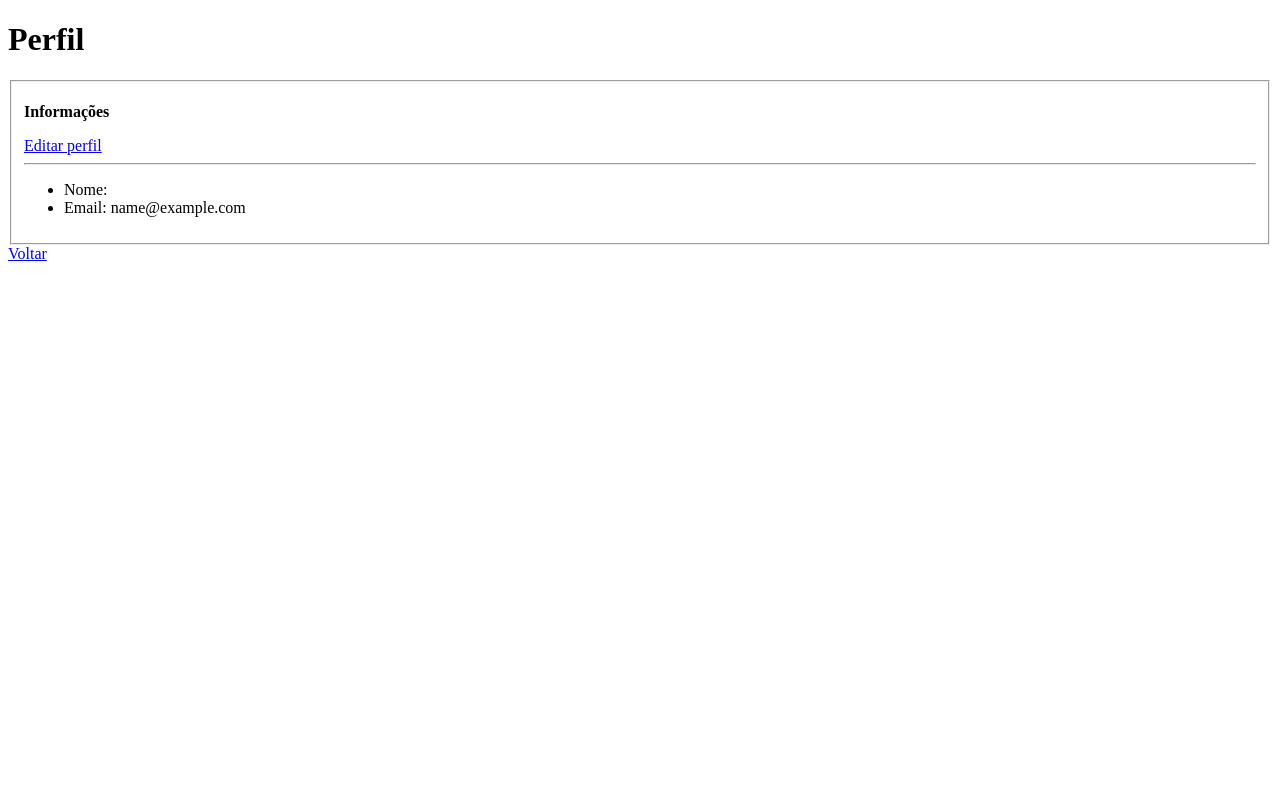
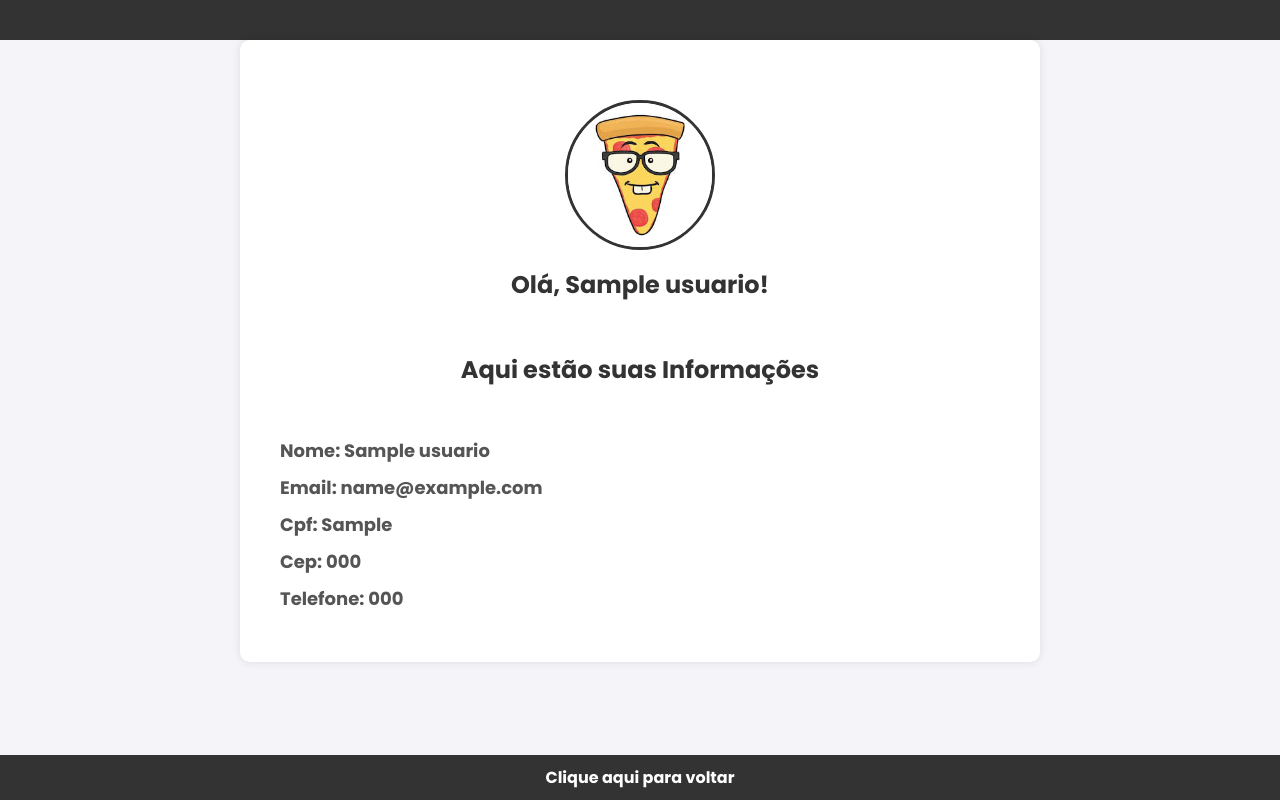
Before and after one commit to rafaelvon1/trabalho_carla, a PHP site: page /views/perfils/perfil_cliente/perfil_cliente_view.php in a window 1280 px wide. Run offline with PHP 8.4, Linux system fonts and the light colour scheme; the visitor is signed in with stand-in values (Sample User, id 1); tables that the repository leaves empty or names only in its code hold one stand-in row (values such as "Sample post").

Commit message:
ultimas alterações

```diff
--- /dev/null
+++ b/views/perfils/perfil_cliente/perfil_cliente.css
@@ -0,0 +1,92 @@
+* {
+    padding: 0;
+    margin: 0;
+    font-family: 'Poppins', Arial, sans-serif;
+    box-sizing: border-box;
+}
+
+body {
+    background-color: #f4f4f9;
+    color: #333;
+}
+
+header {
+    background-color: #333;
+    color: #fff;
+    padding: 10px 0;
+    text-align: center;
+}
+
+nav {
+    margin: 20px;
+}
+
+img {
+    background-color: #fff;
+    border-radius: 50%;
+    border: 3px solid #333;
+    margin-top: 20px;
+    width: 150px;
+    height: 150px;
+}
+
+.imagem {
+    text-align: center;
+    margin-top: 20px;
+}
+
+.imagem h1 {
+    margin-top: 10px;
+    font-size: 24px;
+    color: #333;
+}
+
+main {
+    max-width: 800px;
+    margin: 0 auto;
+    padding: 20px;
+    background-color: #fff;
+    box-shadow: 0 0 10px rgba(0, 0, 0, 0.1);
+    border-radius: 10px;
+}
+
+h2 {
+    text-align: center;
+    margin-bottom: 20px;
+    color: #333;
+}
+
+.info {
+    padding: 20px;
+}
+
+.info ul {
+    padding: 0;
+}
+
+li {
+    text-align: left;
+    list-style: none;
+    margin: 10px 0;
+    font-size: 18px;
+    color: #555;
+}
+
+footer {
+    text-align: center;
+    padding: 10px 0;
+    background-color: #333;
+    color: #fff;
+    position: fixed;
+    width: 100%;
+    bottom: 0;
+}
+
+footer a {
+    color: #fff;
+    text-decoration: none;
+}
+
+footer a:hover {
+    text-decoration: underline;
+}
--- a/views/perfils/perfil_cliente/perfil_cliente_view.php
+++ b/views/perfils/perfil_cliente/perfil_cliente_view.php
@@ -2,6 +2,22 @@
 if (!isset($_SESSION)) {
     session_start();
 }
+
+include("../../../models/conexao.php");
+
+$conexao = new Conexao();
+$mysqli = $conexao->conectar();
+
+if ($mysqli->connect_error) {
+    die("Falha na conexão: " . $mysqli->connect_error);
+}
+
+$id = $_SESSION["id"];
+$sql_cod = "SELECT d.nome, l.email, d.cep, d.cpf, d.telefone FROM dados_usuario d INNER JOIN login l ON d.id_client = l.id WHERE d.id_client = $id";
+
+$sql_query = $mysqli->query($sql_cod) or die("erro");
+
+$variavel = $sql_query->fetch_assoc();
 ?>
 
 <!DOCTYPE html>
@@ -11,34 +27,33 @@ if (!isset($_SESSION)) {
     <meta charset="UTF-8">
     <meta name="viewport" content="width=device-width, initial-scale=1.0">
     <title>Perfil | Pizzaria </title>
-    <!-- ARRUMAR O ESTILO DEPOIS
-    <link rel="stylesheet" href="../../assets/styles/style_perfil.css">
-    -->
+    <link rel="stylesheet" href="perfil_cliente.css">
+    <link href="https://fonts.googleapis.com/css2?family=Poppins:wght@700&display=swap" rel="stylesheet">
 </head>
 
 <body>
     <header>
-        <h1>Perfil</h1>
+        <nav></nav>
     </header>
     <main>
-        <fieldset>
-            <div class="info">
-                <b>
-                    <p>Informações</p>
-                </b>
-                <a href="#">Editar perfil</a>
-            </div>
-            <hr>
-            <div class="dados">
-                <ul>
-                    <li>Nome: </li>
-                    <li>Email: <?php echo $_SESSION['email']; ?> </li>
-                </ul>
-            </div>
-        </fieldset>
+        <div class="imagem">
+            <img src="../../../images/Logopizza.jpg" alt="Imagem da pessoa">
+            <h1>Olá, <?php echo $variavel['nome']; ?>!</h1>
+        </div>
+        <br><br>
+        <h2>Aqui estão suas Informações</h2>
+        <div class="info">
+            <ul>
+                <li>Nome: <?php echo $variavel['nome']; ?></li>
+                <li>Email: <?php echo $variavel['email']; ?></li>
+                <li>Cpf: <?php echo $variavel['cpf']; ?></li>
+                <li>Cep: <?php echo $variavel['cep']; ?></li>
+                <li>Telefone: <?php echo $variavel['telefone']; ?></li>
+            </ul>
+        </div>
     </main>
     <footer>
-        <a href="../../principal_cliente/principal_client_view.php">Voltar</a>
+        <a href="../../principal_cliente/principal_client_view.php">Clique aqui para voltar </a>
     </footer>
 </body>
 
```
